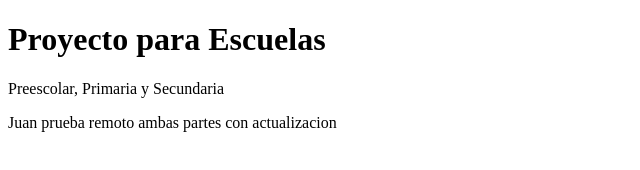
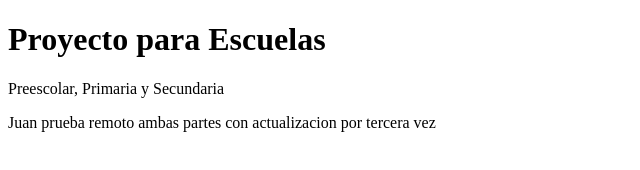
Before and after one commit to JuanjoRojas/Escuelas, a plain HTML site: page index.html in a window 1280 px wide. Shown: the whole page, without its empty margins (0-640 px from the left). Drawn offline with Linux system fonts and the light colour scheme.

Commit message:
Prueba 3

```diff
--- a/index.html
+++ b/index.html
@@ -12,7 +12,7 @@
 
     <h1>Proyecto para Escuelas</h1>
     <p>Preescolar, Primaria y Secundaria</p>
-    <p>Juan prueba remoto ambas partes con actualizacion</p>
+    <p>Juan prueba remoto ambas partes con actualizacion por tercera vez</p>
 
 
 </body>
```
